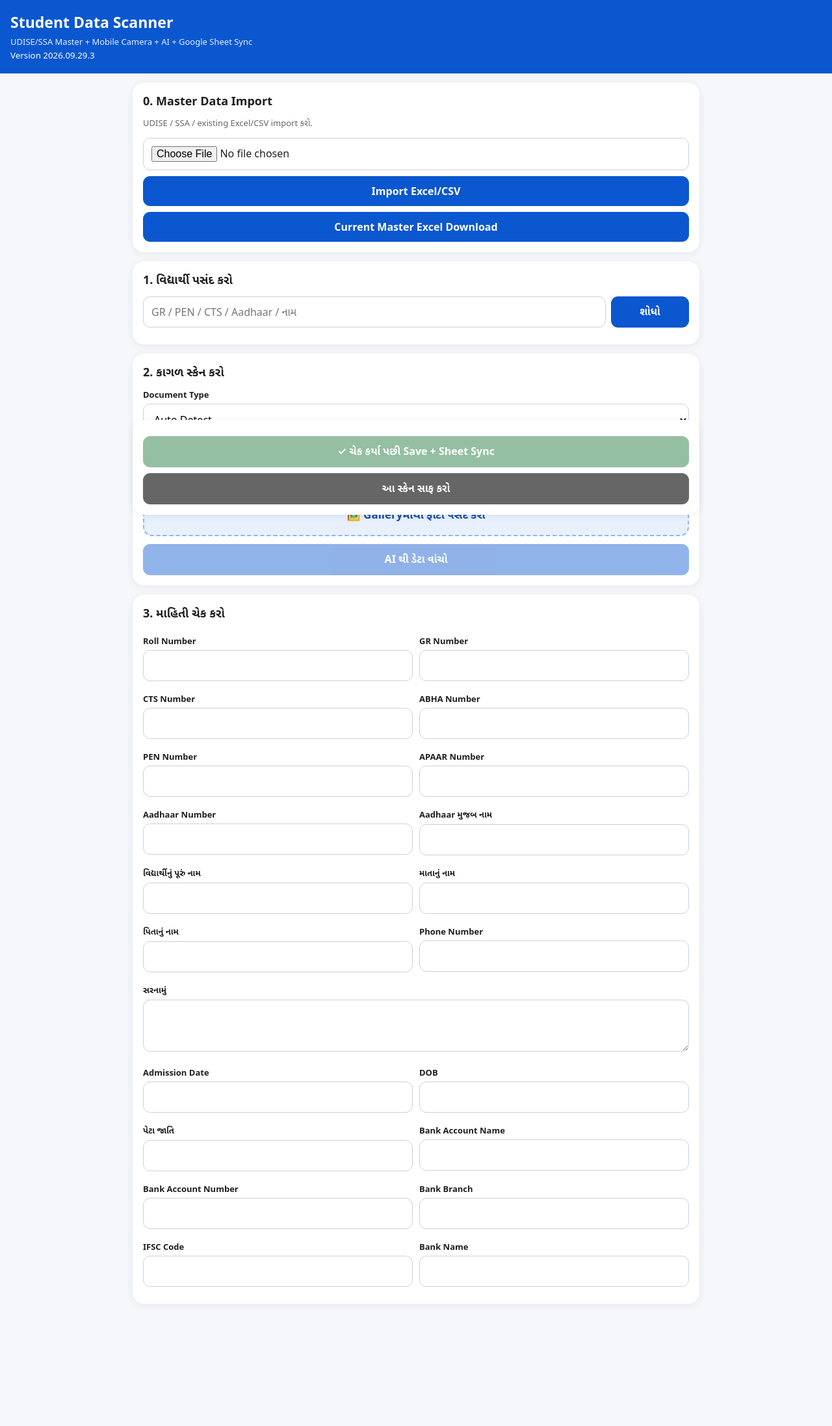
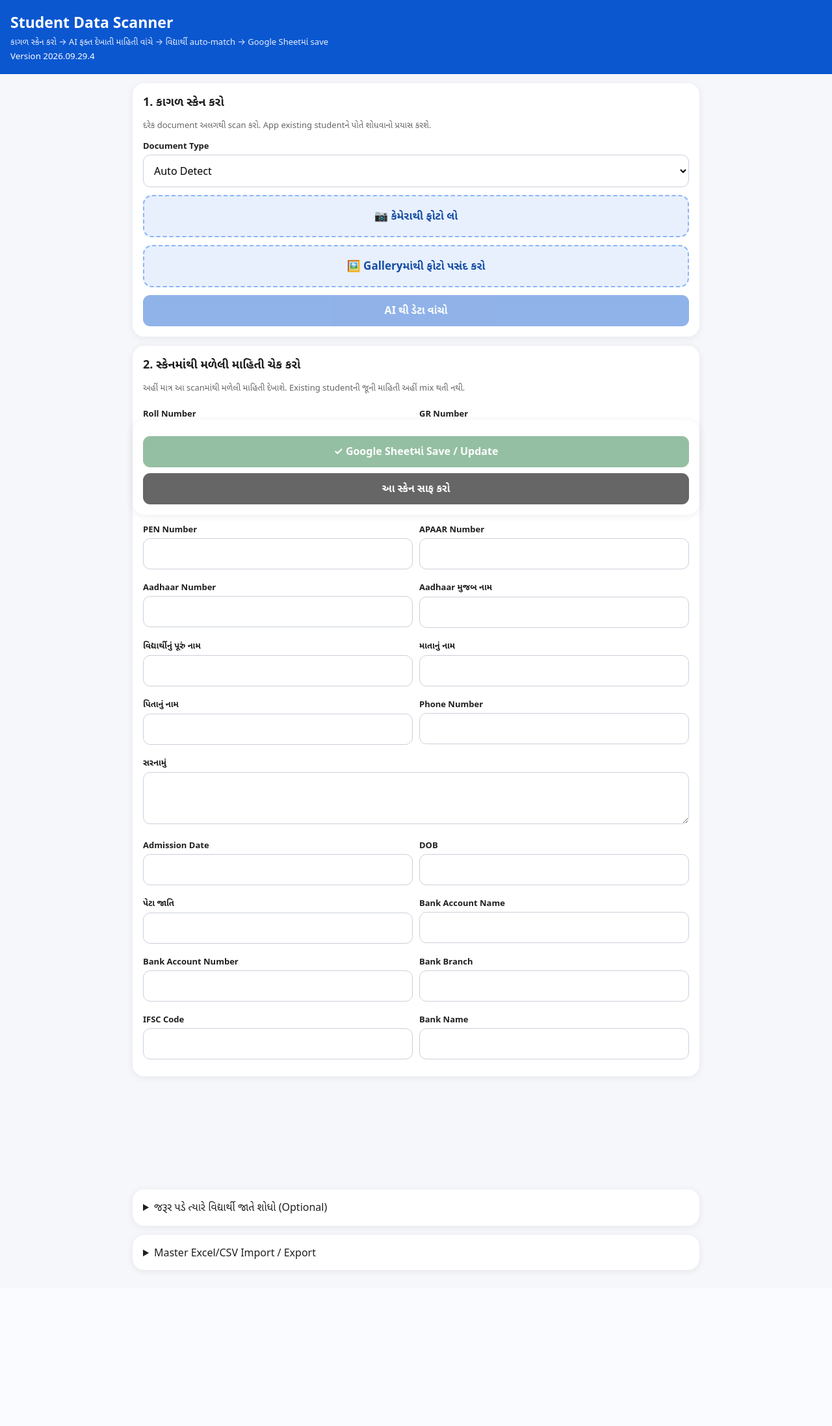
Before and after one commit to Adhyapak-Saathi/Adhyapaksaathi, a Flask app: page / in a window 1280 px wide. Shown: the whole page at 65% size. After the commit the page ends 1956 px from the top, so only its background shows below. Run offline with Flask 3, Linux system fonts and the light colour scheme.

Commit message:
Redesign scanner UI for scan-first workflow

```diff
--- a/student-data-scanner/templates/index.html
+++ b/student-data-scanner/templates/index.html
@@ -1,11 +1,98 @@
-<!doctype html><html lang="gu"><head><meta charset="utf-8"><meta name="viewport" content="width=device-width,initial-scale=1,viewport-fit=cover"><meta name="theme-color" content="#0b57d0"><link rel="manifest" href="/static/manifest.json"><link rel="stylesheet" href="/static/style.css?v=20260929-3"><title>Student Data Scanner</title></head><body>
-<header><h1>Student Data Scanner</h1><p>UDISE/SSA Master + Mobile Camera + AI + Google Sheet Sync</p><small>Version 2026.09.29.3</small></header><main>
-<section class="card"><h2>0. Master Data Import</h2><p class="muted">UDISE / SSA / existing Excel/CSV import કરો.</p><input id="masterFile" type="file" accept=".xlsx,.xls,.csv"><button onclick="importMaster()">Import Excel/CSV</button><a class="linkbtn" href="/api/export.xlsx">Current Master Excel Download</a><div id="importStatus" class="status"></div></section>
-<section class="card"><h2>1. વિદ્યાર્થી પસંદ કરો</h2><div class="searchline"><input id="q" placeholder="GR / PEN / CTS / Aadhaar / નામ"><button onclick="searchStudent()">શોધો</button></div><div id="results"></div><div id="selected" class="selected"></div></section>
-<section class="card"><h2>2. કાગળ સ્કેન કરો</h2><label>Document Type</label><select id="docType"><option value="AUTO">Auto Detect</option><option value="FORM">Student Form</option><option value="AADHAAR_CARD">Aadhaar Card</option><option value="ABHA_CARD">ABHA Card</option><option value="BANK_DOCUMENT">Bank Document</option><option value="SCHOOL_RECORD">School Record</option><option value="OTHER">Other</option></select>
-<label class="cameraBtn">📷 કેમેરાથી ફોટો લો<input id="camera" type="file" accept="image/*" capture="environment"></label>
-<label class="cameraBtn">🖼️ Galleryમાંથી ફોટો પસંદ કરો<input id="gallery" type="file" accept="image/*"></label>
-<img id="preview"><button id="extractBtn" onclick="extractImage()" disabled>AI થી ડેટા વાંચો</button><div id="scanStatus" class="status"></div></section>
-<section class="card"><h2>3. માહિતી ચેક કરો</h2><div class="grid">{% for key,label in fields %}<div class="field {% if key == 'address' %}wide{% endif %}"><label>{{label}}</label>{% if key == 'address' %}<textarea id="f_{{key}}"></textarea>{% else %}<input id="f_{{key}}">{% endif %}</div>{% endfor %}</div><div id="verify" class="verify"></div></section>
-<section class="card sticky"><button class="save" id="saveBtn" onclick="saveStudent()" disabled>✓ ચેક કર્યા પછી Save + Sheet Sync</button><button class="secondary" onclick="clearScan()">આ સ્કેન સાફ કરો</button></section></main>
-<script>window.FIELD_KEYS={{ fields|map(attribute=0)|list|tojson }};</script><script src="/static/app.js?v=20260929-3"></script></body></html>
+<!doctype html>
+<html lang="gu">
+<head>
+  <meta charset="utf-8">
+  <meta name="viewport" content="width=device-width,initial-scale=1,viewport-fit=cover">
+  <meta name="theme-color" content="#0b57d0">
+  <link rel="manifest" href="/static/manifest.json">
+  <link rel="stylesheet" href="/static/style.css?v=20260929-4">
+  <title>Student Data Scanner</title>
+</head>
+<body>
+<header>
+  <h1>Student Data Scanner</h1>
+  <p>કાગળ સ્કેન કરો → AI ફક્ત દેખાતી માહિતી વાંચે → વિદ્યાર્થી auto-match → Google Sheetમાં save</p>
+  <small>Version 2026.09.29.4</small>
+</header>
+
+<main>
+  <section class="card primary-card">
+    <h2>1. કાગળ સ્કેન કરો</h2>
+    <p class="muted">દરેક document અલગથી scan કરો. App existing studentને પોતે શોધવાનો પ્રયાસ કરશે.</p>
+
+    <label for="docType">Document Type</label>
+    <select id="docType">
+      <option value="AUTO">Auto Detect</option>
+      <option value="ABHA_CARD">ABHA Card</option>
+      <option value="AADHAAR_CARD">Aadhaar Card</option>
+      <option value="BANK_DOCUMENT">Bank Passbook / Bank Document</option>
+      <option value="SCHOOL_RECORD">School / SSA / UDISE Record</option>
+      <option value="FORM">Student Form</option>
+      <option value="OTHER">Other Document</option>
+    </select>
+
+    <label class="cameraBtn">📷 કેમેરાથી ફોટો લો
+      <input id="camera" type="file" accept="image/*" capture="environment">
+    </label>
+    <label class="cameraBtn">🖼️ Galleryમાંથી ફોટો પસંદ કરો
+      <input id="gallery" type="file" accept="image/*">
+    </label>
+
+    <img id="preview" alt="Selected document preview">
+    <div id="imageInfo" class="muted"></div>
+    <button id="extractBtn" onclick="extractImage()" disabled>AI થી ડેટા વાંચો</button>
+    <div id="scanStatus" class="status"></div>
+    <div id="matchBox"></div>
+  </section>
+
+  <section class="card">
+    <h2>2. સ્કેનમાંથી મળેલી માહિતી ચેક કરો</h2>
+    <p class="muted important-note">અહીં માત્ર આ scanમાંથી મળેલી માહિતી દેખાશે. Existing studentની જૂની માહિતી અહીં mix થતી નથી.</p>
+    <div class="grid">
+      {% for key,label in fields %}
+      <div class="field {% if key == 'address' %}wide{% endif %}" id="wrap_{{key}}">
+        <label>{{label}}</label>
+        {% if key == 'address' %}
+          <textarea id="f_{{key}}" autocomplete="off"></textarea>
+        {% else %}
+          <input id="f_{{key}}" autocomplete="off">
+        {% endif %}
+      </div>
+      {% endfor %}
+    </div>
+    <div id="verify" class="verify"></div>
+  </section>
+
+  <section class="card sticky">
+    <button class="save" id="saveBtn" onclick="saveScan()" disabled>✓ Google Sheetમાં Save / Update</button>
+    <button class="secondary" onclick="clearScan()">આ સ્કેન સાફ કરો</button>
+  </section>
+
+  <details class="card optional">
+    <summary>જરૂર પડે ત્યારે વિદ્યાર્થી જાતે શોધો (Optional)</summary>
+    <p class="muted">Auto-match ખોટો/અસ્પષ્ટ હોય ત્યારે GR / PEN / CTS / Aadhaar / નામથી શોધો.</p>
+    <div class="searchline">
+      <input id="q" placeholder="GR / PEN / CTS / Aadhaar / નામ">
+      <button onclick="searchStudent()">શોધો</button>
+    </div>
+    <div id="results"></div>
+    <div id="selected" class="selected"></div>
+  </details>
+
+  <details class="card optional">
+    <summary>Master Excel/CSV Import / Export</summary>
+    <p class="muted">UDISE / SSA / PEN / APAAR / existing Excel/CSV import કરો. Import હવે સીધું Google Sheet masterમાં merge થાય છે.</p>
+    <input id="masterFile" type="file" accept=".xlsx,.xls,.csv">
+    <button onclick="importMaster()">Import Excel/CSV</button>
+    <a class="linkbtn" href="/api/export.xlsx">Current Master Excel Download</a>
+    <div id="importStatus" class="status"></div>
+  </details>
+</main>
+
+<script>
+  window.FIELD_KEYS={{ fields|map(attribute=0)|list|tojson }};
+  window.FIELD_LABELS={{ dict(fields)|tojson }};
+</script>
+<script src="/static/app.js?v=20260929-4"></script>
+</body>
+</html>
```
